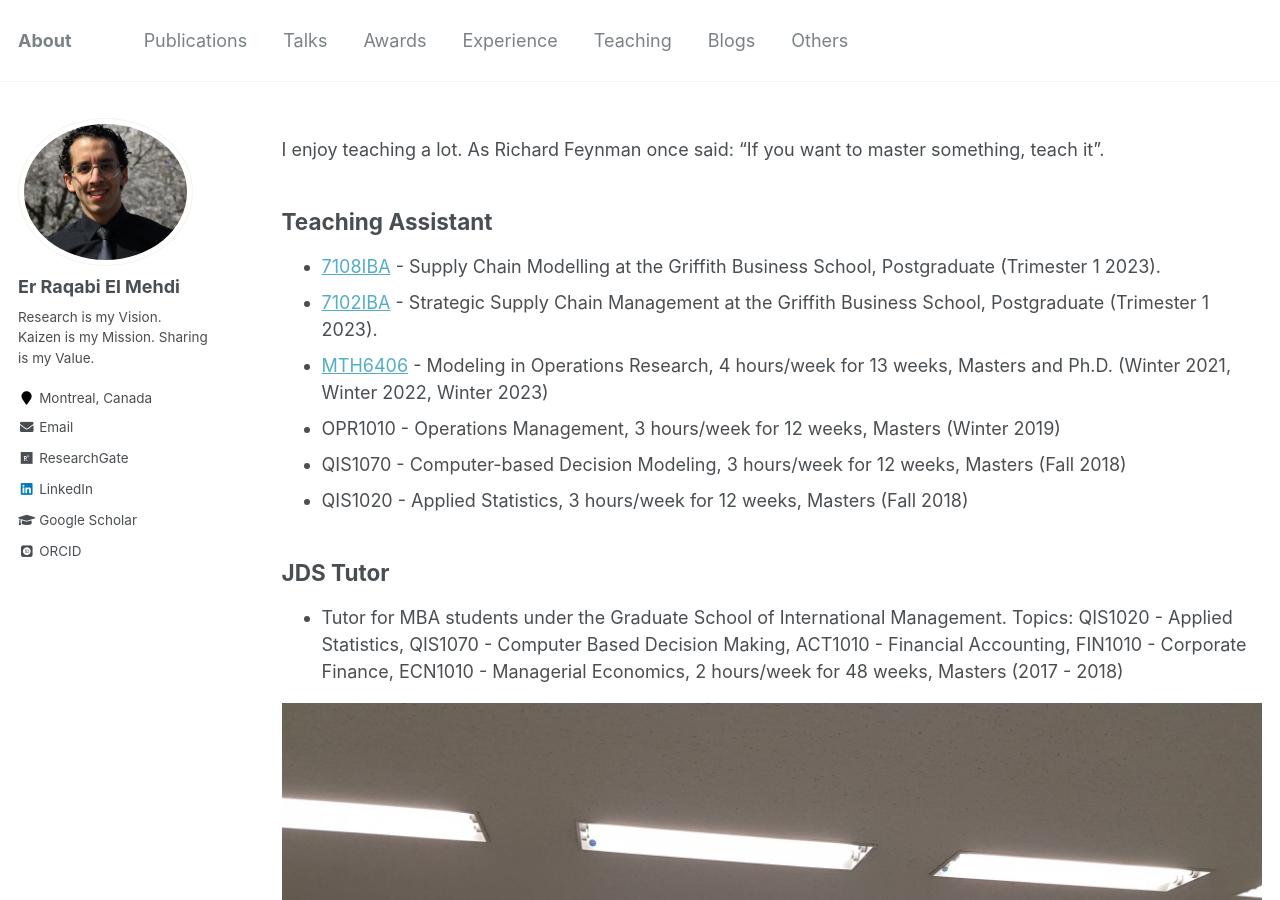
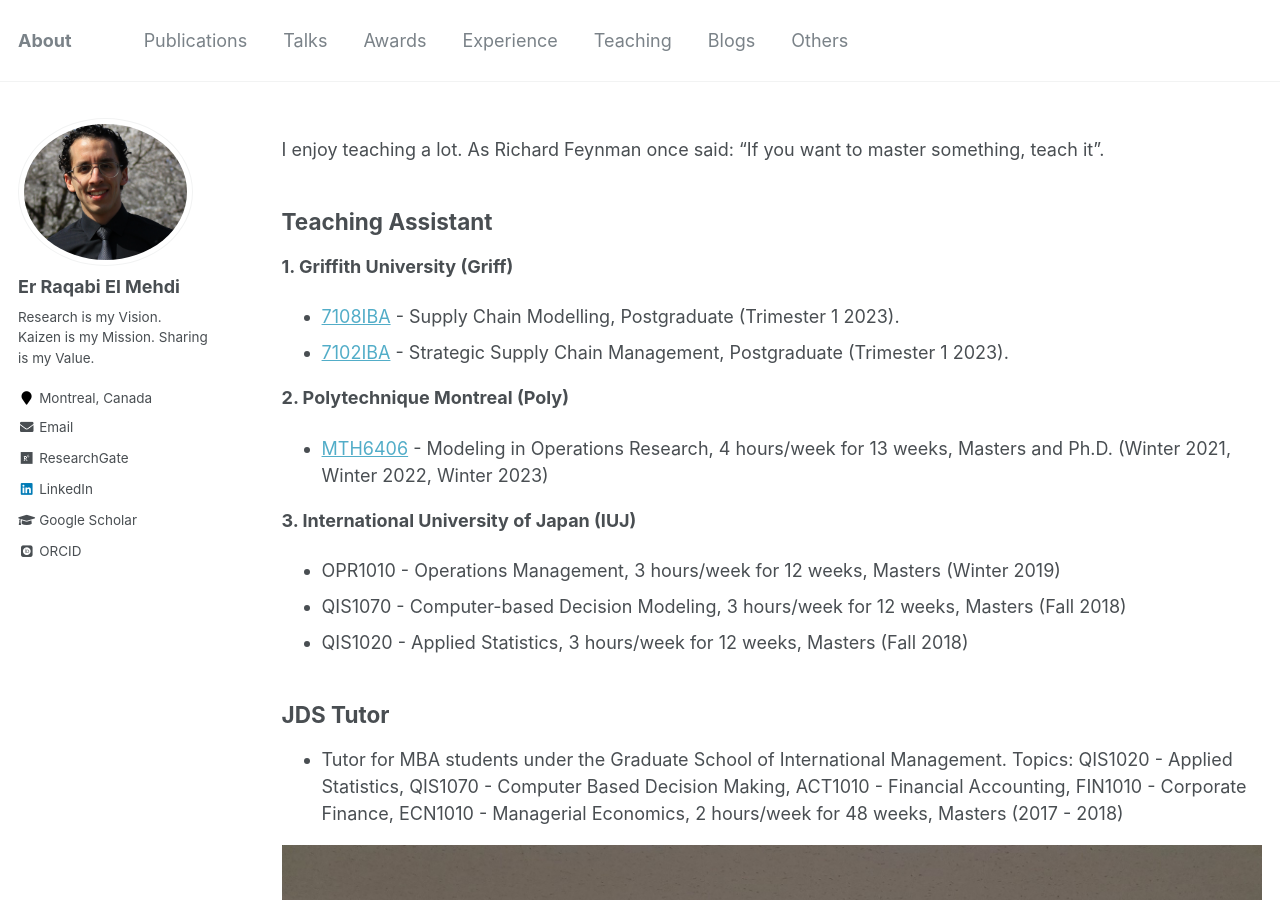
Before and after one commit to RqbMedi/rqbmedi.github.io, a Jekyll site: the page built from _pages/teaching.md, in a window 1280 px wide and 900 px high. Built offline with Jekyll 4.4.1, drawn with Linux system fonts in a browser that asks for light colours; some web fonts are replaced.

Commit message:
Update teaching.md

```diff
--- a/_pages/teaching.md
+++ b/_pages/teaching.md
@@ -9,9 +9,14 @@ I enjoy teaching a lot. As Richard Feynman once said: "If you want to master som
 
 Teaching Assistant
 ------
- - [7108IBA](https://www.griffith.edu.au/study/courses/supply-chain-modelling-7108IBA) - Supply Chain Modelling at the Griffith Business School, Postgraduate (Trimester 1 2023).
- - [7102IBA](https://www.griffith.edu.au/study/courses/strategic-supply-chain-management-7102IBA#trimester-1-online) - Strategic Supply Chain Management at the Griffith Business School, Postgraduate (Trimester 1 2023).
+**1. Griffith University (Griff)**<br>
+ - [7108IBA](https://www.griffith.edu.au/study/courses/supply-chain-modelling-7108IBA) - Supply Chain Modelling, Postgraduate (Trimester 1 2023).
+ - [7102IBA](https://www.griffith.edu.au/study/courses/strategic-supply-chain-management-7102IBA) - Strategic Supply Chain Management, Postgraduate (Trimester 1 2023).
+
+ **2. Polytechnique Montreal (Poly)**<br>
  - [MTH6406](https://www.polymtl.ca/programmes/cours/modelisation-en-recherche-operationnelle) - Modeling in Operations Research, 4 hours/week for 13 weeks, Masters and Ph.D. (Winter 2021, Winter 2022, Winter 2023)
+
+ **3. International University of Japan (IUJ)**<br>
  - OPR1010 - Operations Management, 3 hours/week for 12 weeks, Masters (Winter 2019)
  - QIS1070 - Computer-based Decision Modeling, 3 hours/week for 12 weeks, Masters (Fall 2018)
  - QIS1020 - Applied Statistics, 3 hours/week for 12 weeks, Masters (Fall 2018)<br>
```
